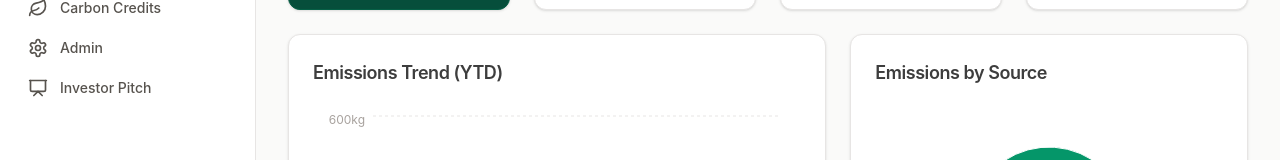
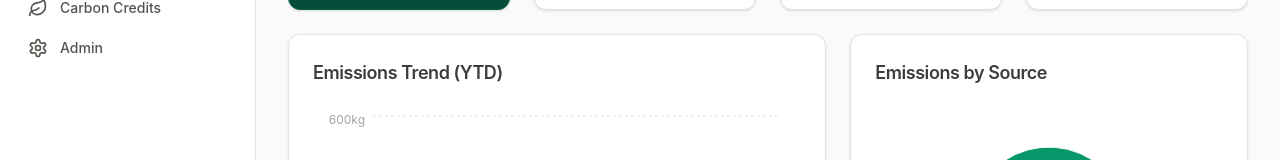
Before and after one commit to kiwalabyeo/quantify, a React (Vite) app: page /dashboard in a window 1280 px wide. Shown: the part 330-490 px from the top of the page. Built offline with nearby package versions, Linux system fonts and the light colour scheme.

Commit message:
Removing investor pitch

```diff
--- a/src/app/components/Layout.tsx
+++ b/src/app/components/Layout.tsx
@@ -26,7 +26,7 @@ const navItems = [
   { name: "Reports", path: "/dashboard/reports", icon: FileText },
   { name: "Carbon Credits", path: "/dashboard/credits", icon: Leaf },
   { name: "Admin", path: "/dashboard/admin", icon: Settings },
-  { name: "Investor Pitch", path: "/dashboard/investor", icon: Presentation },
+  // { name: "Investor Pitch", path: "/dashboard/investor", icon: Presentation },
 ];
 
 export function DashboardLayout() {
```
